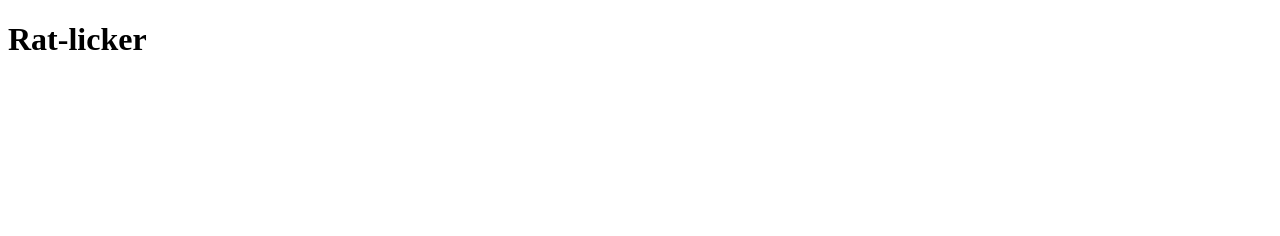
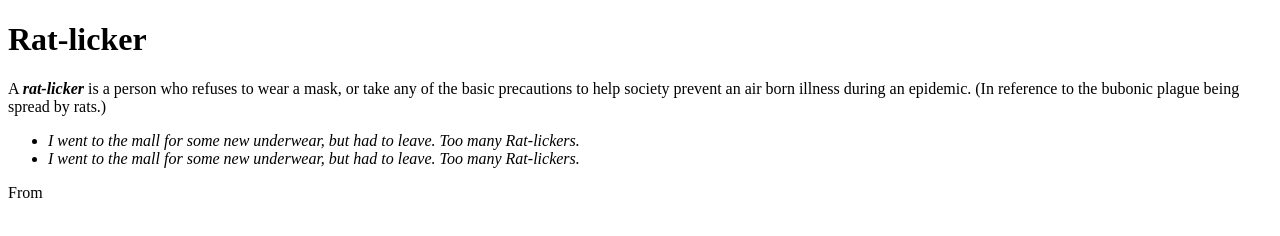
Before and after one commit to ProfessorKolodziej/cm523-urban-dictionary, a website: page index.html in a window 1280 px wide. Drawn offline with Linux system fonts and the light colour scheme.

Commit message:
Fix a couple oddball issues

```diff
--- a/index.html
+++ b/index.html
@@ -1,9 +1,15 @@
 <!DOCTYPE html>
-<html>
+<html lang="en">
 <head>
   <title>Urban Dictionary</title>
 </head>
 <body>
 	<h1>Rat-licker</h1>
+	<p>A <dfn><strong>rat-licker</strong></dfn> is a person who refuses to wear a mask, or take any of the basic precautions to help society prevent an air born illness during an epidemic. (In reference to the bubonic plague being spread by rats.)</p>
+	<ul>
+		<li><em>I went to the mall for some new underwear, but had to leave. Too many Rat-lickers.</em></li>
+		<li><em>I went to the mall for some new underwear, but had to leave. Too many Rat-lickers.</em></li>
+	</ul>
+	<p>From</p>
 </body>
 </html>
--- a/package.json
+++ b/package.json
@@ -4,7 +4,7 @@
   "description": "",
   "main": "index.js",
   "scripts": {
-    "start": "serve src",
+    "start": "serve",
     "test": "jest"
   },
   "keywords": [],
@@ -39,7 +39,6 @@
         "cm523-unit-tests/urban-dictionary"
       ]
     },
-    "testEnvironment": "node",
     "transform": {
       "\\.js$": [
         "babel-jest",
```
